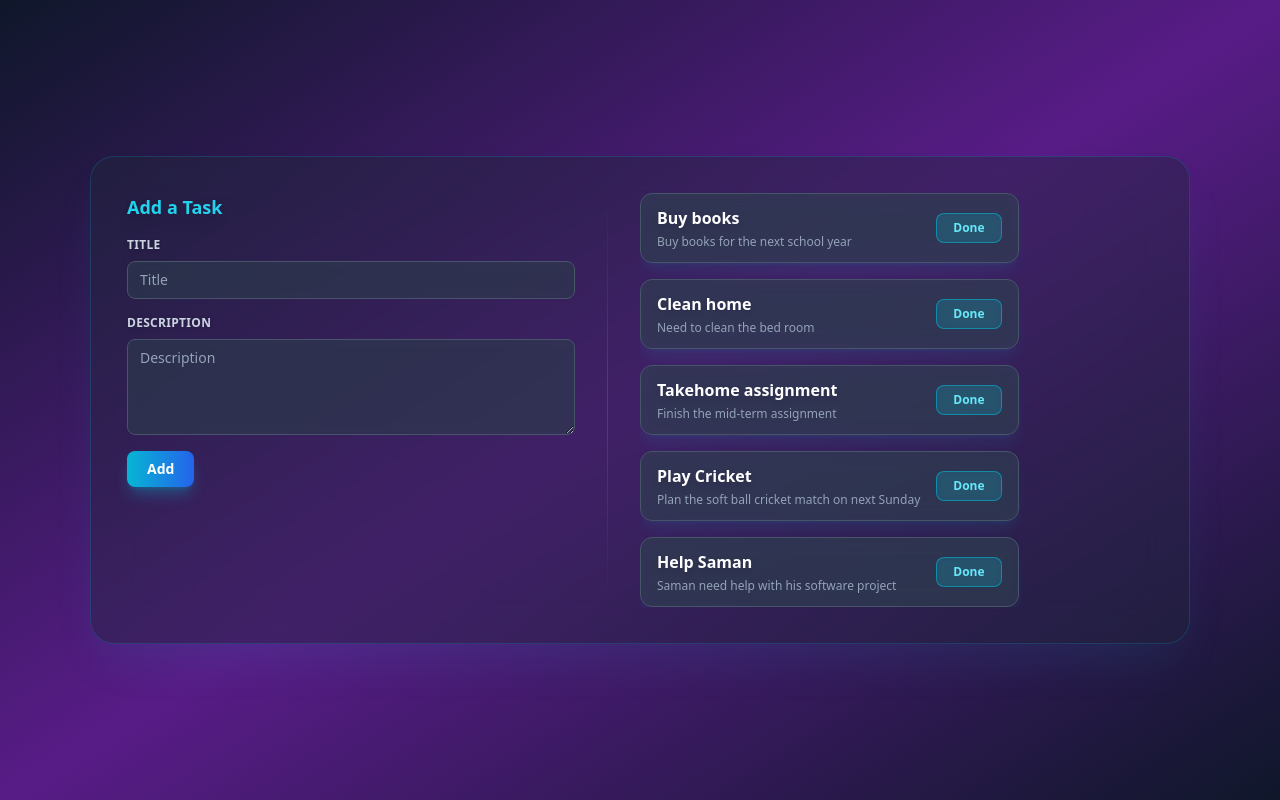
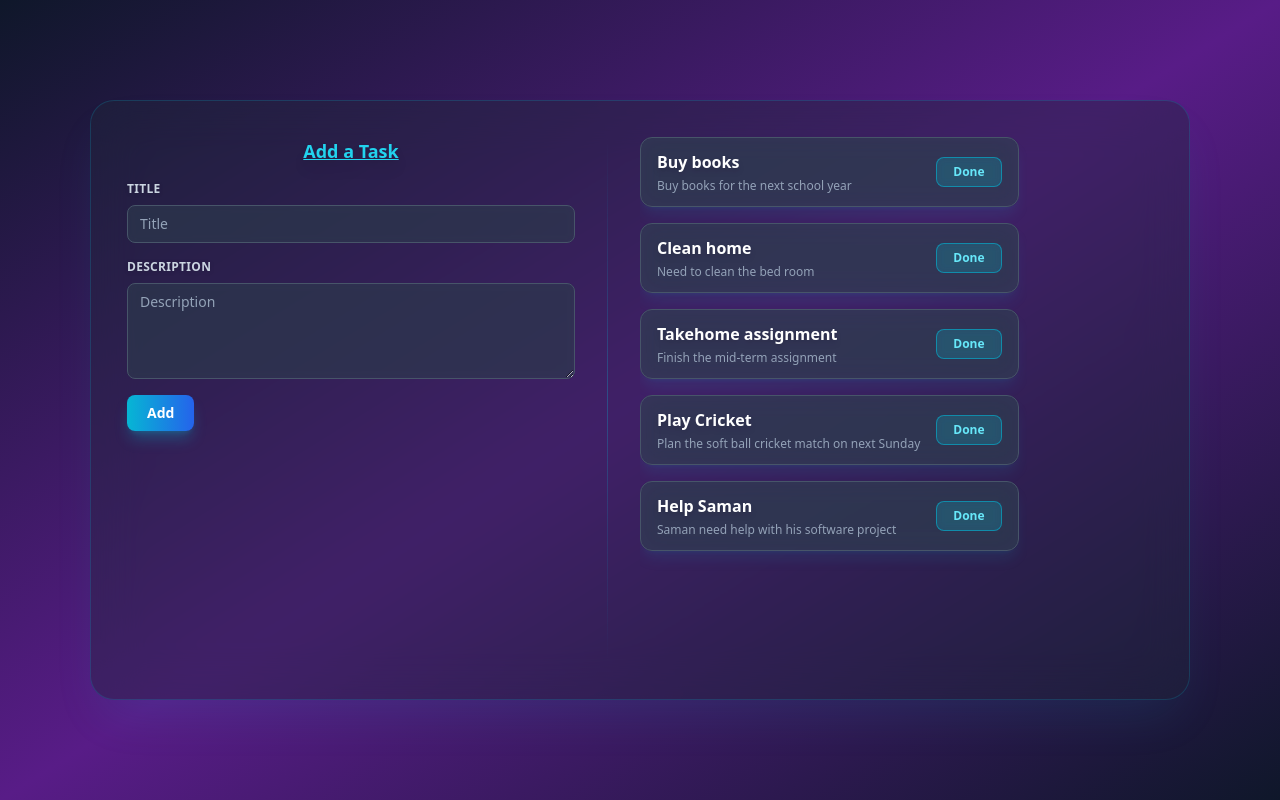
Before and after one commit to SandaruwanWeerawardhana/Day_note, a React (Vite) app in the folder frontend/: page / in a window 1280 px wide. Built offline with nearby package versions, Linux system fonts and the light colour scheme.

Commit message:
style: adjust task form layout and enhance text alignment for better readability

```diff
--- a/frontend/src/App.tsx
+++ b/frontend/src/App.tsx
@@ -74,9 +74,9 @@ function App() {
 
   return (
     <div className="min-h-screen bg-gradient-to-br from-slate-900 via-purple-900 to-slate-900 flex items-center justify-center px-2 py-2">
-      <div className="w-[1100px] max-w-[95vw] bg-slate-800/40 backdrop-blur-xl rounded-3xl shadow-2xl shadow-cyan-500/10 border border-cyan-500/20 flex flex-col md:flex-row gap-8 p-8 md:p-9">
+      <div className="w-[1100px] h-[600px] max-w-[95vw] bg-slate-800/40 backdrop-blur-xl rounded-3xl shadow-2xl shadow-cyan-500/10 border border-cyan-500/20 flex flex-col md:flex-row gap-8 p-8 md:p-9">
         <form className="flex-1 max-w-md flex flex-col gap-4" onSubmit={handleAdd}>
-          <div className="text-lg font-bold text-cyan-400 drop-shadow-lg">Add a Task</div>
+          <div className="text-lg text-center font-bold text-cyan-400 drop-shadow-lg underline">Add a Task</div>
           <label className="flex flex-col gap-2 text-slate-300">
             <span className="text-xs font-semibold uppercase tracking-wide drop-shadow">Title</span>
             <input
@@ -99,7 +99,7 @@ function App() {
             />
           </label>
           <button
-            className="inline-flex items-center justify-center self-start rounded-lg bg-gradient-to-r from-cyan-500 to-blue-600 px-5 py-2 text-sm font-bold text-white shadow-lg shadow-cyan-500/30 transition hover:-translate-y-0.5 hover:shadow-cyan-500/50 hover:shadow-xl active:translate-y-0"
+            className="inline-flex items-center justify-center self-start rounded-lg bg-gradient-to-r from-cyan-500 to-blue-600 px-5 py-2 text-sm font-bold text-white shadow-lg shadow-cyan-500/30 transition hover:-translate-y-0.5 hover:shadow-cyan-500/50 hover:shadow-xl active:translate-y-0 text-center"
             type="submit"
           >
             Add
```
